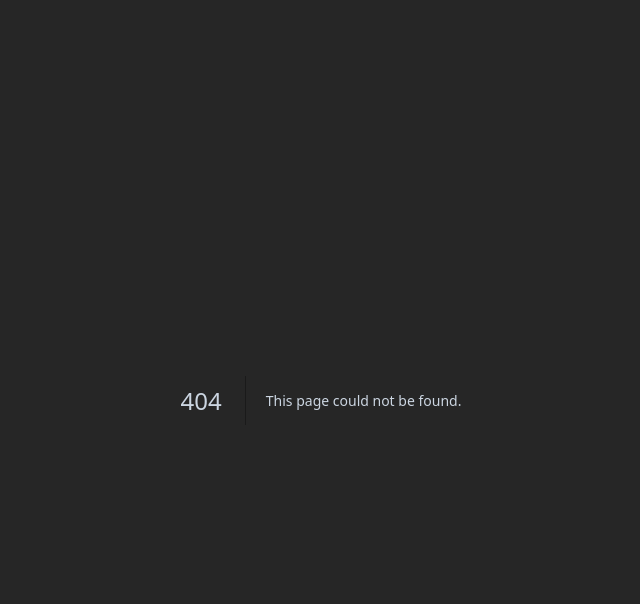
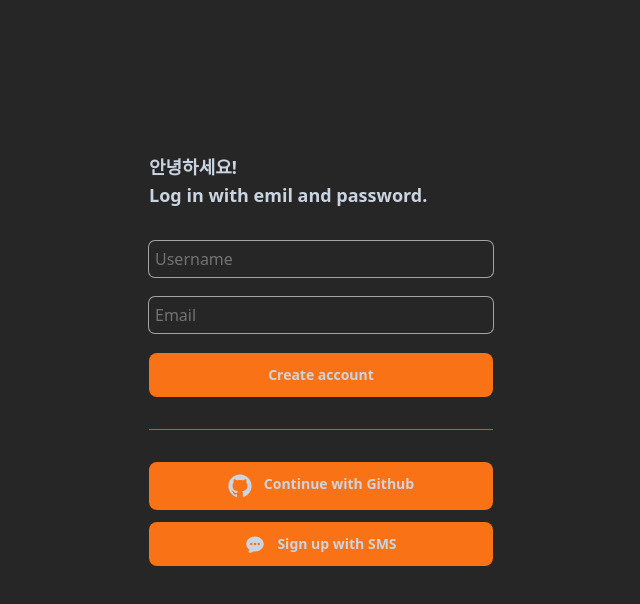
Before and after one commit to jdy8739/NEXT-14-Lecture, a Next.js app: page /login in a window 1280 px wide. Before the commit this address had no page. Shown: the top 604 px of the page, without its empty margins (319-959 px from the left). Built offline with nearby package versions, Linux system fonts and the light colour scheme.

Commit message:
note: complete login UI

```diff
--- /dev/null
+++ b/app/create-account/page.tsx
@@ -0,0 +1,49 @@
+import FormInput from '@/components/form-input/FormInput';
+import FormButton from '@/components/form-btn/FormButton';
+
+import SocialLogin from '@/components/social-login.tsx/SocialLogin';
+
+const CreateAccountPage = () => {
+  return (
+    <main className="h-full flex items-center justify-center">
+      <div className="w-96 h-4/6 p-5 flex flex-col gap-8">
+        <div>
+          <div className="text-lg font-semibold">안녕하세요!</div>
+          <div className="text-lg font-semibold">
+            Fill in the form below to join!
+          </div>
+        </div>
+        <div className="flex flex-col gap-3">
+          <FormInput
+            type="text"
+            placeholder="Username"
+            required={true}
+            errors={['']}
+          />
+          <FormInput
+            type="email"
+            placeholder="Email"
+            required={true}
+            errors={['']}
+          />
+          <FormInput
+            type="password"
+            placeholder="Confirm Password"
+            required={true}
+            errors={['']}
+          />
+          <FormInput
+            type="password"
+            placeholder="Password"
+            required={true}
+            errors={['']}
+          />
+          <FormButton loading={false} text="Create account" />
+        </div>
+        <SocialLogin />
+      </div>
+    </main>
+  );
+};
+
+export default CreateAccountPage;
--- a/app/globals.css
+++ b/app/globals.css
@@ -18,4 +18,14 @@
 
 /** this makes just the combination of styles */
 @layer components {
+  .primary-btn {
+    @apply w-full
+      py-3
+      rounded-lg
+      text-sm
+      font-semibold
+      bg-orange-500
+      hover:bg-orange-400
+      transition-colors;
+  }
 }
--- a/app/home/page.tsx
+++ b/app/home/page.tsx
@@ -3,20 +3,18 @@
 export default function Home() {
   return (
     <main className="h-full flex items-center justify-center">
-      <div className="h-3/6 flex flex-col justify-between">
-        <div className="flex flex-col gap-2">
+      <div className="w-96 h-4/6 p-5 flex flex-col justify-between">
+        <div className="pt-10 flex flex-col gap-2">
           <div className="text-9xl text-center">🥕</div>
           <div className="text-2xl text-center font-extrabold">당근</div>
           <div className="text-center">당근 마켓에 어서오세요!</div>
         </div>
         <div className="flex flex-col gap-2">
-          <button className="w-80 py-2 rounded-lg text-sm font-semibold bg-orange-500">
-            시작하기
-          </button>
+          <button className="primary-btn">시작하기</button>
           <div className="flex justify-center gap-4">
             <span className="text-sm">이미 계정이 있나요?</span>
             <Link
-              href="#"
+              href="/login"
               className="text-sm hover:underline underline-offset-2 text-orange-500"
             >
               로그인
--- /dev/null
+++ b/app/login/page.tsx
@@ -0,0 +1,41 @@
+import Link from 'next/link';
+import FormInput from '@/components/form-input/FormInput';
+import SocialLogin from '@/components/social-login.tsx/SocialLogin';
+
+const Login = () => {
+  return (
+    <main className="h-full flex items-center justify-center">
+      <div className="w-96 h-4/6 p-5 flex flex-col gap-8">
+        <div>
+          <div className="text-lg font-semibold">안녕하세요!</div>
+          <div className="text-lg font-semibold">
+            Log in with emil and password.
+          </div>
+        </div>
+        <div className="flex flex-col gap-3">
+          <FormInput
+            type="text"
+            placeholder="Username"
+            required={true}
+            errors={['']}
+          />
+          <FormInput
+            type="email"
+            placeholder="Email"
+            required={true}
+            errors={['']}
+          />
+          <Link
+            href="/create-account"
+            className="text-center flex justify-center gap-3 primary-btn"
+          >
+            Create account
+          </Link>
+        </div>
+        <SocialLogin />
+      </div>
+    </main>
+  );
+};
+
+export default Login;
--- /dev/null
+++ b/app/sms/page.tsx
@@ -0,0 +1,34 @@
+import FormInput from '@/components/form-input/FormInput';
+import FormButton from '@/components/form-btn/FormButton';
+
+import SocialLogin from '@/components/social-login.tsx/SocialLogin';
+
+const SMSLogIn = () => {
+  return (
+    <main className="h-full flex items-center justify-center">
+      <div className="w-96 h-4/6 p-5 flex flex-col gap-8">
+        <div>
+          <div className="text-lg font-semibold">SMS Login</div>
+          <div className="text-lg font-semibold">Verify your phone number.</div>
+        </div>
+        <div className="flex flex-col gap-3">
+          <FormInput
+            type="number"
+            placeholder="Phone number"
+            required={true}
+            errors={['']}
+          />
+          <FormInput
+            type="number"
+            placeholder="Verification code"
+            required={true}
+            errors={['']}
+          />
+          <FormButton loading={false} text="Verify" />
+        </div>
+      </div>
+    </main>
+  );
+};
+
+export default SMSLogIn;
--- /dev/null
+++ b/components/form-btn/FormButton.tsx
@@ -0,0 +1,19 @@
+interface FormButtonProps {
+  loading: boolean;
+  text: string;
+}
+
+const FormButton = ({ loading, text }: FormButtonProps) => {
+  return (
+    <div>
+      <button
+        className="primary-btn disabled:bg-slate-500 disabled:cursor-not-allowed"
+        disabled={loading}
+      >
+        {loading ? 'loading...' : text}
+      </button>
+    </div>
+  );
+};
+
+export default FormButton;
--- /dev/null
+++ b/components/form-input/FormInput.tsx
@@ -0,0 +1,38 @@
+interface FormInputProps {
+  type: string;
+  placeholder: string;
+  required: boolean;
+  errors: string[];
+}
+
+const FormInput = ({ type, placeholder, required, errors }: FormInputProps) => {
+  return (
+    <div className="flex flex-col gap-2">
+      <input
+        className="
+        w-full
+        p-[6px]
+        bg-transparent
+        outline-none
+        ring-1
+        ring-neutral-400
+        focus:ring-2
+        focus:ring-orange-500
+        transition-shadow
+        rounded-md
+        text-neutral-300
+        placeholder:text-neutral-500"
+        type={type}
+        placeholder={placeholder}
+        required={required}
+      />
+      {errors.map((error, index) => (
+        <div key={`${error}_${index}`} className="text-sm text-red-500">
+          {error}
+        </div>
+      ))}
+    </div>
+  );
+};
+
+export default FormInput;
--- /dev/null
+++ b/components/social-login.tsx/SocialLogin.tsx
@@ -0,0 +1,44 @@
+import Link from 'next/link';
+import { ChatBubbleOvalLeftEllipsisIcon } from '@heroicons/react/16/solid';
+
+const SocialLogin = () => {
+  return (
+    <>
+      <div className="w-full h-px bg-slate-500" />
+      <div className="flex flex-col gap-3">
+        <div>
+          <Link
+            href="/sms"
+            className="text-center flex justify-center gap-3 primary-btn"
+          >
+            <svg
+              className="size-6"
+              viewBox="0 0 15 15"
+              fill="none"
+              xmlns="http://www.w3.org/2000/svg"
+            >
+              <path
+                d="M7.49933 0.25C3.49635 0.25 0.25 3.49593 0.25 7.50024C0.25 10.703 2.32715 13.4206 5.2081 14.3797C5.57084 14.446 5.70302 14.2222 5.70302 14.0299C5.70302 13.8576 5.69679 13.4019 5.69323 12.797C3.67661 13.235 3.25112 11.825 3.25112 11.825C2.92132 10.9874 2.44599 10.7644 2.44599 10.7644C1.78773 10.3149 2.49584 10.3238 2.49584 10.3238C3.22353 10.375 3.60629 11.0711 3.60629 11.0711C4.25298 12.1788 5.30335 11.8588 5.71638 11.6732C5.78225 11.205 5.96962 10.8854 6.17658 10.7043C4.56675 10.5209 2.87415 9.89918 2.87415 7.12104C2.87415 6.32925 3.15677 5.68257 3.62053 5.17563C3.54576 4.99226 3.29697 4.25521 3.69174 3.25691C3.69174 3.25691 4.30015 3.06196 5.68522 3.99973C6.26337 3.83906 6.8838 3.75895 7.50022 3.75583C8.1162 3.75895 8.73619 3.83906 9.31523 3.99973C10.6994 3.06196 11.3069 3.25691 11.3069 3.25691C11.7026 4.25521 11.4538 4.99226 11.3795 5.17563C11.8441 5.68257 12.1245 6.32925 12.1245 7.12104C12.1245 9.9063 10.4292 10.5192 8.81452 10.6985C9.07444 10.9224 9.30633 11.3648 9.30633 12.0413C9.30633 13.0102 9.29742 13.7922 9.29742 14.0299C9.29742 14.2239 9.42828 14.4496 9.79591 14.3788C12.6746 13.4179 14.75 10.7025 14.75 7.50024C14.75 3.49593 11.5036 0.25 7.49933 0.25Z"
+                fill="currentColor"
+                fillRule="evenodd"
+                clipRule="evenodd"
+              ></path>
+            </svg>
+            Continue with Github
+          </Link>
+        </div>
+        <div>
+          <Link
+            href="/sms"
+            className="text-center flex justify-center gap-3 primary-btn"
+          >
+            <ChatBubbleOvalLeftEllipsisIcon className="size-5" />
+            Sign up with SMS
+          </Link>
+        </div>
+      </div>
+    </>
+  );
+};
+
+export default SocialLogin;
```
Also changed, not shown: package.json (+7 -6 lines), 1 other file (tests, documents, lock files or other folders).
